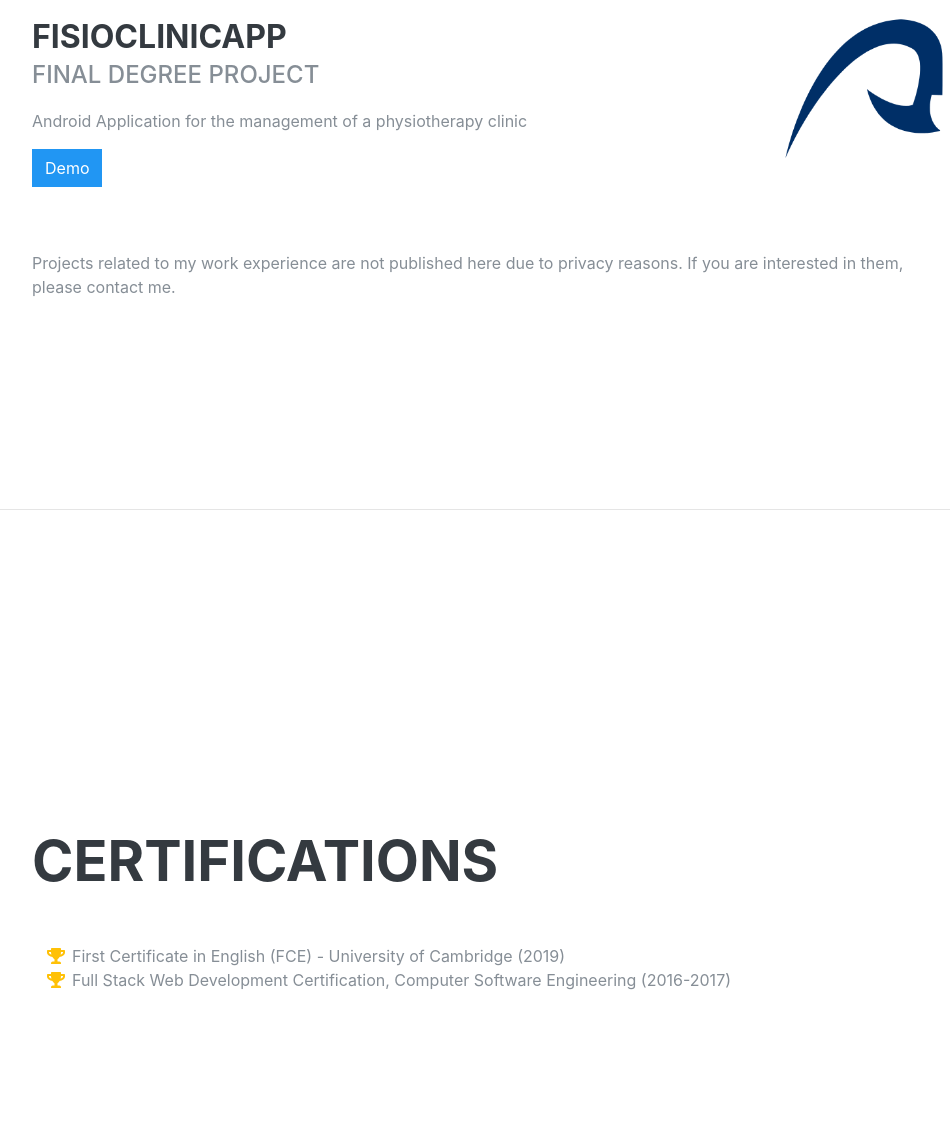
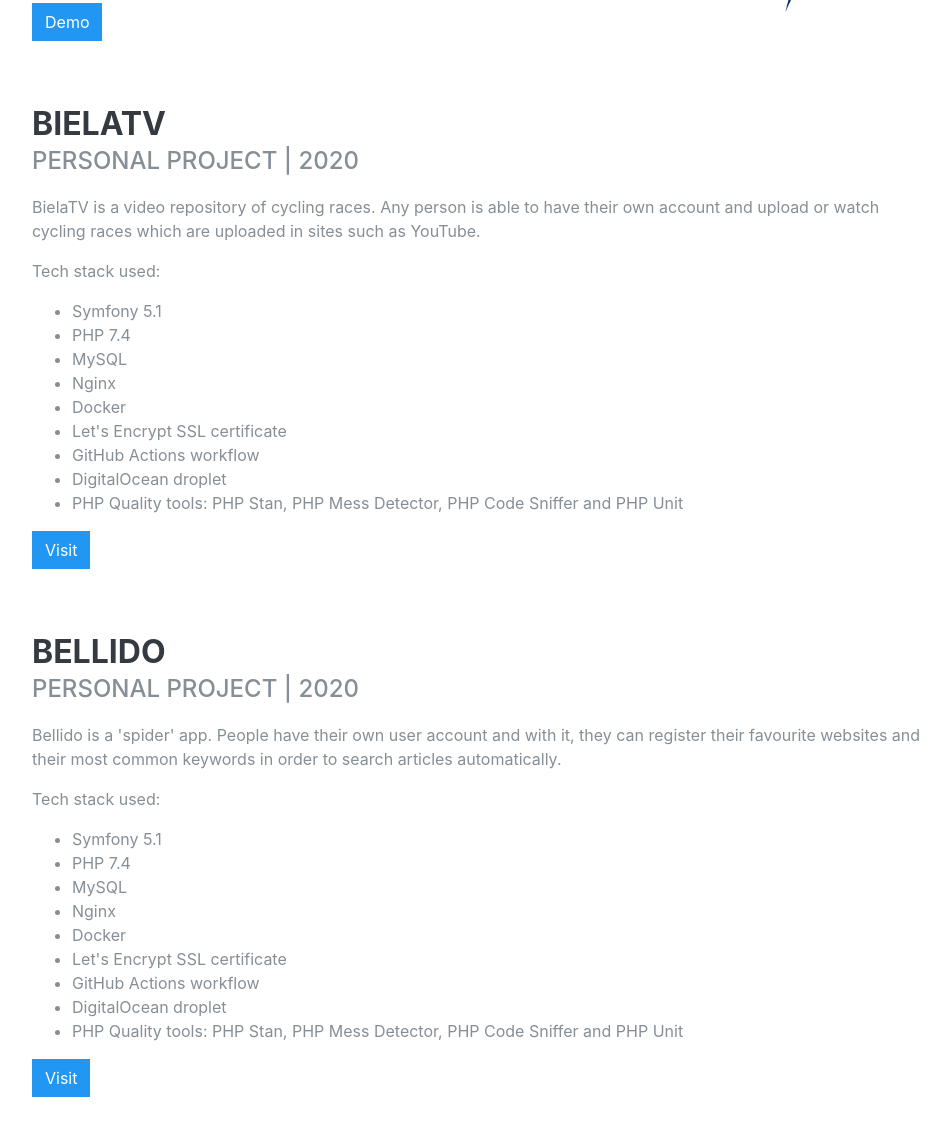
Before and after one commit to JorgeHRJ/jorgehrj.github.io, a plain HTML site: page index.html in a window 1280 px wide. Shown: the part 4328-5452 px from the top of the page, without its empty margins (288-1238 px from the left). Drawn offline with Linux system fonts and the light colour scheme; a web font is replaced by a local one.

Commit message:
portfolio modifications

```diff
--- a/index.html
+++ b/index.html
@@ -301,7 +301,7 @@
         <div class="resume-item d-flex flex-column flex-md-row justify-content-between mb-5">
           <div class="resume-content">
             <h3 class="mb-0">FisioClinicApp</h3>
-            <div class="subheading mb-3">Final Degree Project</div>
+            <div class="subheading mb-3">Final Degree Project | 2017</div>
             <div>
               <p>Android Application for the management of a physiotherapy clinic</p>
               <p>
@@ -315,6 +315,60 @@
                 <img class="img-fluid img-profile mx-auto mb-2" src="img/ulpgc-logo.png" alt="ULPGC logo">
               </a>
             </span>
+          </div>
+        </div>
+        <div class="resume-item d-flex flex-column flex-md-row justify-content-between mb-5">
+          <div class="resume-content">
+            <h3 class="mb-0">BielaTV</h3>
+            <div class="subheading mb-3">Personal Project | 2020</div>
+            <div>
+              <p>
+                BielaTV is a video repository of cycling races. Any person is able to have their own account and upload or watch cycling races which are uploaded
+                in sites such as YouTube.
+              </p>
+              <p>Tech stack used:</p>
+              <ul>
+                <li>Symfony 5.1</li>
+                <li>PHP 7.4</li>
+                <li>MySQL</li>
+                <li>Nginx</li>
+                <li>Docker</li>
+                <li>Let's Encrypt SSL certificate</li>
+                <li>GitHub Actions workflow</li>
+                <li>DigitalOcean droplet</li>
+                <li>PHP Quality tools: PHP Stan, PHP Mess Detector, PHP Code Sniffer and PHP Unit</li>
+              </ul>
+              <p>
+                <a class="btn btn-demo text-white" href="https://bielatv.com" target="_blank">Visit</a>
+              </p>
+            </div>
+          </div>
+        </div>
+        <div class="resume-item d-flex flex-column flex-md-row justify-content-between mb-5">
+          <div class="resume-content">
+            <h3 class="mb-0">Bellido</h3>
+            <div class="subheading mb-3">Personal Project | 2020</div>
+            <div>
+              <p>
+                Bellido is a 'spider' app. People have their own user account and with it, they can register their favourite websites and their
+                most common keywords in order to search articles automatically.
+              </p>
+              <p>Tech stack used:</p>
+              <ul>
+                <li>Symfony 5.1</li>
+                <li>PHP 7.4</li>
+                <li>MySQL</li>
+                <li>Nginx</li>
+                <li>Docker</li>
+                <li>Let's Encrypt SSL certificate</li>
+                <li>GitHub Actions workflow</li>
+                <li>DigitalOcean droplet</li>
+                <li>PHP Quality tools: PHP Stan, PHP Mess Detector, PHP Code Sniffer and PHP Unit</li>
+              </ul>
+              <p>
+                <a class="btn btn-demo text-white" href="https://bellido.app" target="_blank">Visit</a>
+              </p>
+            </div>
           </div>
         </div>
         <p>
```
